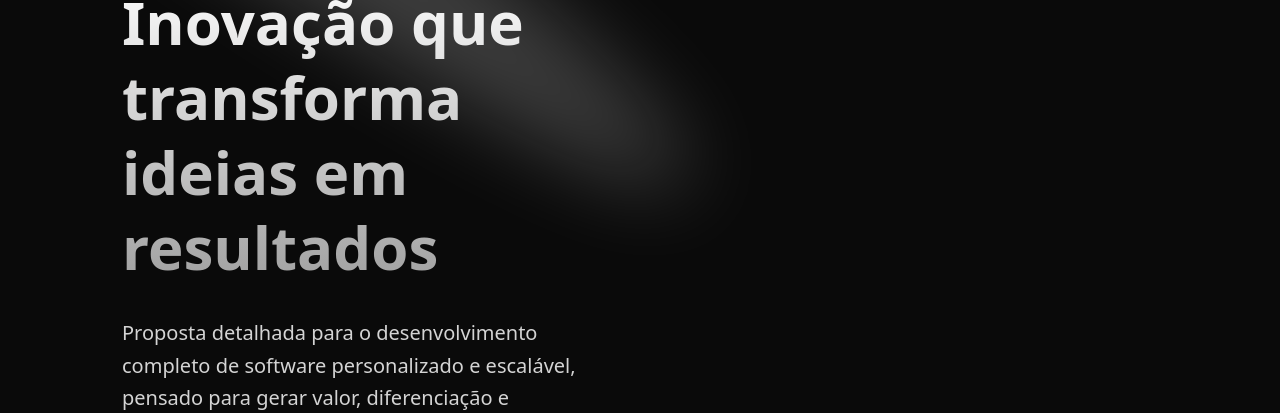
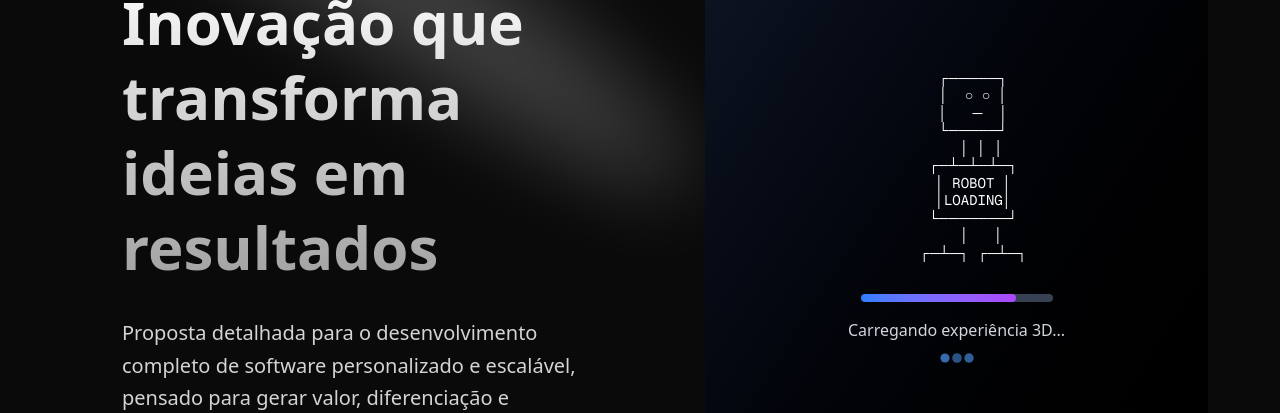
Before and after one commit to guilhermefay/proposta-guilherme, a Next.js app: page / in a window 1280 px wide. Shown: the part 184-597 px from the top of the page. Built offline with nearby package versions, Linux system fonts and the light colour scheme; no server answers.

Commit message:
feat: Implementar preloader sofisticado e precarregamento para componente 3D

```diff
--- a/src/app/layout.tsx
+++ b/src/app/layout.tsx
@@ -23,7 +23,23 @@ export default function RootLayout({
   children: React.ReactNode;
 }>) {
   return (
-    <html lang="en">
+    <html lang="pt-BR">
+      <head>
+        {/* Preload da cena Spline para carregamento antecipado */}
+        <link
+          rel="preload"
+          href="https://prod.spline.design/kZDDjO5HuC9GJUM2/scene.splinecode"
+          as="fetch"
+          crossOrigin="anonymous"
+        />
+        {/* Preload do runtime Spline */}
+        <link
+          rel="preload"
+          href="https://unpkg.com/@splinetool/runtime"
+          as="script"
+          crossOrigin="anonymous"
+        />
+      </head>
       <body
         className={`${geistSans.variable} ${geistMono.variable} antialiased`}
         suppressHydrationWarning={true}
--- a/src/components/ui/splite.tsx
+++ b/src/components/ui/splite.tsx
@@ -1,6 +1,8 @@
 'use client'
 
-import { Suspense, lazy } from 'react'
+import { Suspense, lazy, useState, useEffect } from 'react'
+import { motion } from 'framer-motion'
+
 const Spline = lazy(() => import('@splinetool/react-spline'))
 
 interface SplineSceneProps {
@@ -8,19 +10,156 @@ interface SplineSceneProps {
   className?: string
 }
 
+// Componente de preloader sofisticado
+function SplineLoader() {
+  return (
+    <div className="w-full h-full flex flex-col items-center justify-center bg-gradient-to-br from-gray-900 to-black">
+      {/* Robô em ASCII enquanto carrega */}
+      <motion.div
+        initial={{ opacity: 0, scale: 0.8 }}
+        animate={{ opacity: 1, scale: 1 }}
+        transition={{ duration: 0.5 }}
+        className="text-white text-center mb-8"
+      >
+        <pre className="text-xs sm:text-sm font-mono leading-tight">
+{`    ┌─────┐
+    │  ○ ○ │
+    │   ─  │
+    └─────┘
+      │ │ │
+    ┌─┴─┴─┴─┐
+    │ ROBOT │
+    │LOADING│
+    └───────┘
+      │   │
+    ┌─┴─┐ ┌─┴─┐`}
+        </pre>
+      </motion.div>
+
+      {/* Barra de progresso animada */}
+      <div className="w-48 h-2 bg-gray-700 rounded-full overflow-hidden mb-4">
+        <motion.div
+          className="h-full bg-gradient-to-r from-blue-500 to-purple-500 rounded-full"
+          initial={{ width: "0%" }}
+          animate={{ width: "100%" }}
+          transition={{
+            duration: 3,
+            ease: "easeInOut",
+            repeat: Infinity,
+            repeatType: "reverse"
+          }}
+        />
+      </div>
+
+      {/* Texto de loading */}
+      <motion.p
+        initial={{ opacity: 0 }}
+        animate={{ opacity: 1 }}
+        transition={{ delay: 0.3 }}
+        className="text-gray-300 text-sm sm:text-base font-medium"
+      >
+        Carregando experiência 3D...
+      </motion.p>
+
+      {/* Pontos animados */}
+      <motion.div
+        className="flex space-x-1 mt-3"
+        initial={{ opacity: 0 }}
+        animate={{ opacity: 1 }}
+        transition={{ delay: 0.6 }}
+      >
+        {[0, 1, 2].map((i) => (
+          <motion.div
+            key={i}
+            className="w-2 h-2 bg-blue-400 rounded-full"
+            animate={{
+              scale: [1, 1.2, 1],
+              opacity: [1, 0.5, 1],
+            }}
+            transition={{
+              duration: 1.5,
+              repeat: Infinity,
+              delay: i * 0.2,
+            }}
+          />
+        ))}
+      </motion.div>
+    </div>
+  )
+}
+
+// Hook para precarregar a cena
+function useSplinePreload(sceneUrl: string) {
+  const [isPreloaded, setIsPreloaded] = useState(false)
+
+  useEffect(() => {
+    // Precarregar a cena Spline
+    const preloadScene = async () => {
+      try {
+        // Simular preload da cena (Spline não tem API específica, mas podemos tentar carregar o URL)
+        const response = await fetch(sceneUrl, { method: 'HEAD' })
+        if (response.ok) {
+          // Aguardar um tempo mínimo para mostrar o loader
+          setTimeout(() => {
+            setIsPreloaded(true)
+          }, 2000) // 2 segundos mínimo
+        }
+      } catch (error) {
+        console.log('Preload attempt:', error)
+        // Fallback: aguardar tempo mínimo e marcar como precarregado
+        setTimeout(() => {
+          setIsPreloaded(true)
+        }, 3000)
+      }
+    }
+
+    preloadScene()
+  }, [sceneUrl])
+
+  return isPreloaded
+}
+
 export function SplineScene({ scene, className }: SplineSceneProps) {
+  const [isLoaded, setIsLoaded] = useState(false)
+  const isPreloaded = useSplinePreload(scene)
+
+  const handleLoad = () => {
+    setIsLoaded(true)
+  }
+
+  if (!isPreloaded) {
+    return <SplineLoader />
+  }
+
   return (
-    <Suspense
-      fallback={
-        <div className="w-full h-full flex items-center justify-center">
-          <span className="loader"></span>
-        </div>
-      }
+    <div className="relative w-full h-full">
+      {/* Loader que aparece até o Spline estar totalmente carregado */}
+      {!isLoaded && (
+        <motion.div
+          className="absolute inset-0 z-10"
+          initial={{ opacity: 1 }}
+          exit={{ opacity: 0 }}
+          transition={{ duration: 0.5 }}
+        >
+          <SplineLoader />
+        </motion.div>
+      )}
+
+      {/* Componente Spline */}
+      <Suspense fallback={<SplineLoader />}>
+        <motion.div
+          className={className}
+          initial={{ opacity: 0 }}
+          animate={{ opacity: isLoaded ? 1 : 0 }}
+          transition={{ duration: 0.8 }}
         >
           <Spline
             scene={scene}
-        className={className}
+            onLoad={handleLoad}
+            className="w-full h-full"
           />
+        </motion.div>
       </Suspense>
+    </div>
   )
 }
```
Lines whose indentation alone changed are shown as unchanged.
